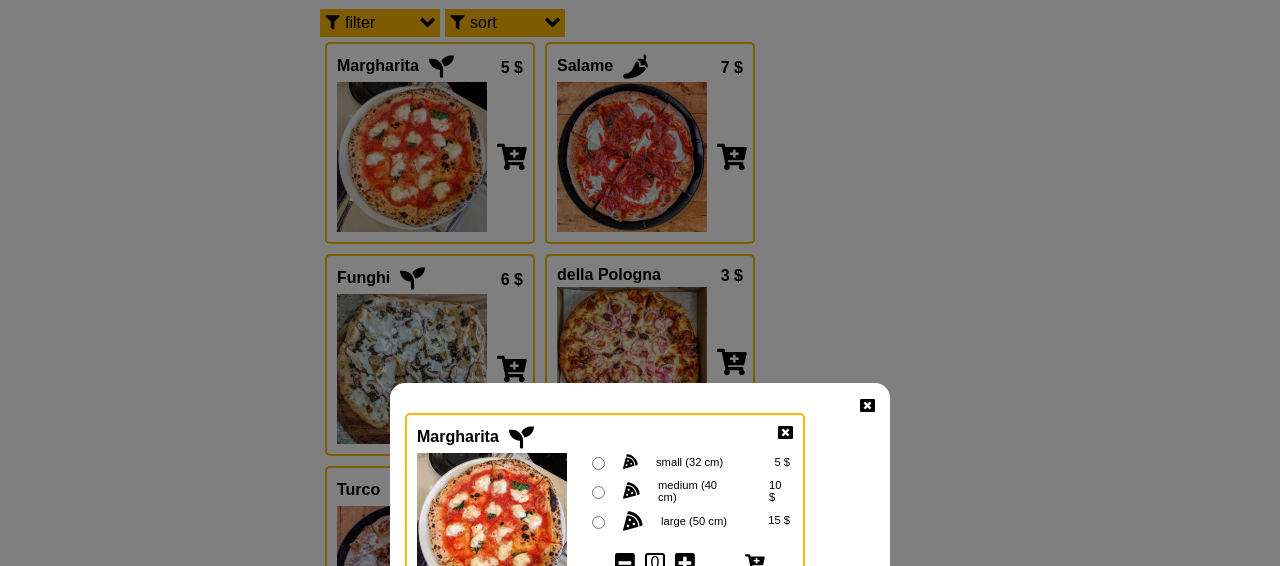
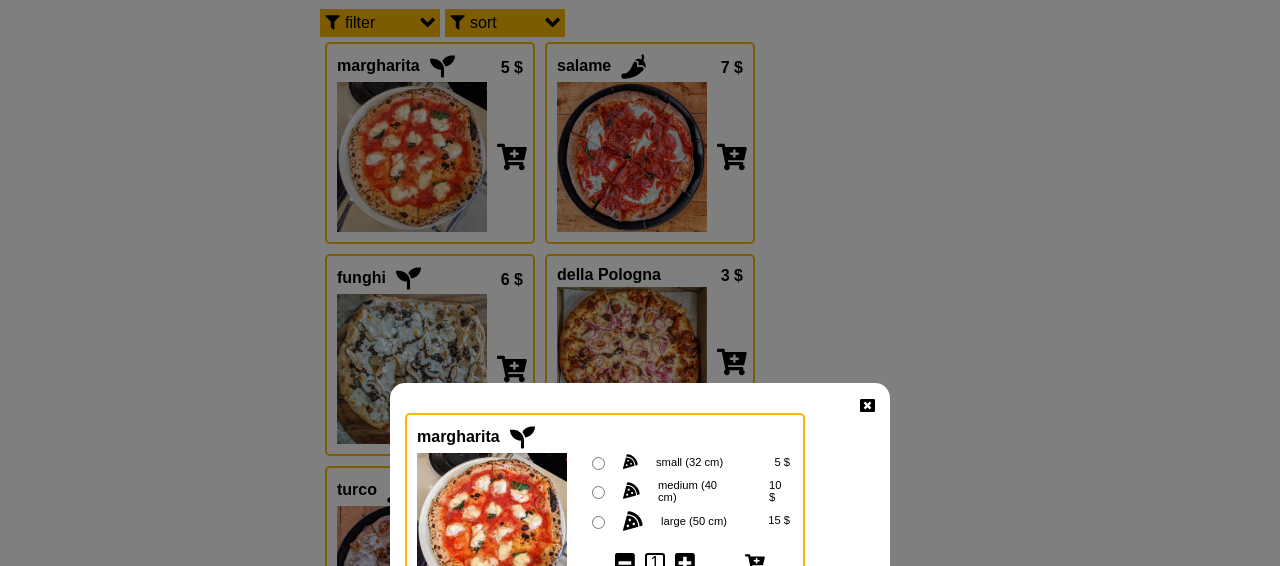
Before and after one commit to Urszuja/Carma.Restaurant.Project.Typescript.NextJS, a Next.js app in the folder carma-app/: page /menu in a window 1280 px wide. Both pictures are taken after a click on the picture 512 px from the left and 390 px from the top of the page. Shown: the part 234-800 px from the top of the page. Built offline with nearby package versions, Linux system fonts and the light colour scheme; data requests are answered from the project's data file; a web font is replaced by a local one.

Commit message:
simplified adding to cart added

```diff
--- a/carma-app/components/AddToBasketItem/AddToBasketItem.tsx
+++ b/carma-app/components/AddToBasketItem/AddToBasketItem.tsx
@@ -1,8 +1,10 @@
-import React from "react";
+import React, { useContext, useState } from "react";
 import { IMenuItem } from "../../model/MenuItem";
 import Image from "next/image";
 import { StyledAddToBasketItem } from "../styles/AddToBasketItem.styled";
 import PizzaSize from "../MenuItem/PizzaSize";
+import { DataStoreContext } from "../DataStoreContext";
+import OrderItemInstance, { Sizes } from "../../model/OrderItem";
 
 function MenuItem({
   id,
@@ -12,7 +14,41 @@ function MenuItem({
   description,
   isVegan,
   isSpicy,
-}: IMenuItem) {
+  closeBasket,
+}: any) {
+  const { cart, setCart } = useContext(DataStoreContext);
+  const [quantity, setQuantity] = useState(1);
+  const [size, setSize] = useState<Sizes>("S");
+  const handleDecrease = () => {
+    if (quantity > 1) {
+      setQuantity((q) => q - 1);
+    } else {
+      alert("Check your numbers, kiddo");
+    }
+  };
+
+  const handleIncrease = () => {
+    if (quantity < 9) {
+      setQuantity((q) => q + 1);
+    } else {
+      alert("No more pizza for you, fatso!");
+    }
+  };
+
+  const handleAdd = () => {
+    if (cart?.find((p) => p.name === name.toLowerCase() && p.size === size)) {
+      cart
+        ?.find((p) => p.name === name.toLowerCase() && p.size === size)
+        ?.changeQuantity(quantity);
+    } else {
+      const price =
+        size === "S" ? prices[0] : size === "M" ? prices[1] : prices[2];
+      const newPizza = new OrderItemInstance(name, size, price, quantity);
+      cart?.push(newPizza);
+    }
+    closeBasket();
+  };
+
   return (
     <StyledAddToBasketItem>
       <div className="upper">
@@ -35,12 +71,6 @@ function MenuItem({
             />
           )}
         </div>
-        <Image
-          src="/FontAwesomeIcons/window-close.svg"
-          alt="close"
-          width={15}
-          height={15}
-        />
       </div>
       <div className="middle">
         <Image src={image} alt={name} width={150} height={150} />
@@ -53,13 +83,15 @@ function MenuItem({
           <div className="lower">
             <div className="quantity">
               <Image
+                onClick={handleDecrease}
                 src="/FontAwesomeIcons/minus-square.svg"
                 alt="minus"
                 width={20}
                 height={20}
               />
-              <div className="number">0</div>
+              <div className="number">{quantity}</div>
               <Image
+                onClick={handleIncrease}
                 src="/FontAwesomeIcons/plus-square.svg"
                 alt="plus"
                 width={20}
@@ -67,6 +99,7 @@ function MenuItem({
               />
             </div>
             <Image
+              onClick={handleAdd}
               src="/FontAwesomeIcons/cart-plus.svg"
               alt="add to order"
               width={20}
--- a/carma-app/components/MenuItem/MiniMenuItem.tsx
+++ b/carma-app/components/MenuItem/MiniMenuItem.tsx
@@ -86,6 +86,7 @@ function MiniMenuItem({
       {isOrderDetailOpen && (
         <Modal show={isOrderDetailOpen} onClose={() => setOrderDetail(false)}>
           <AddToBasketItem
+            closeBasket={() => setOrderDetail(false)}
             name={name}
             id={id}
             prices={prices}
--- a/carma-app/database/db.json
+++ b/carma-app/database/db.json
@@ -2,7 +2,7 @@
   "menu": [
     {
       "id": 1,
-      "name": "Margharita",
+      "name": "margharita",
       "prices": [
         5,
         10,
@@ -15,7 +15,7 @@
     },
     {
       "id": 2,
-      "name": "Salame",
+      "name": "salame",
       "prices": [
         7,
         12,
@@ -28,7 +28,7 @@
     },
     {
       "id": 3,
-      "name": "Funghi",
+      "name": "funghi",
       "prices": [
         6,
         11,
@@ -54,7 +54,7 @@
     },
     {
       "id": 5,
-      "name": "Turco",
+      "name": "turco",
       "prices": [
         10,
         20,
@@ -67,7 +67,7 @@
     },
     {
       "id": 6,
-      "name": "Vegetariana",
+      "name": "vegetariana",
       "prices": [
         6,
         9,
@@ -80,7 +80,7 @@
     },
     {
       "id": 7,
-      "name": "Broccoli",
+      "name": "broccoli",
       "prices": [
         9,
         12,
@@ -93,7 +93,7 @@
     },
     {
       "id": 8,
-      "name": "Spinachi",
+      "name": "spinachi",
       "prices": [
         20,
         30,
@@ -106,7 +106,7 @@
     },
     {
       "id": 9,
-      "name": "Strano",
+      "name": "strano",
       "prices": [
         3,
         4,
--- a/carma-app/model/OrderItem.ts
+++ b/carma-app/model/OrderItem.ts
@@ -24,7 +24,7 @@ export default class OrderItemInstance implements IOrderItem {
   }
 
   changeQuantity(num: number): void {
-    this.quantity = num;
+    this.quantity += num;
   }
 
   increaseQuantity(): void {
```
